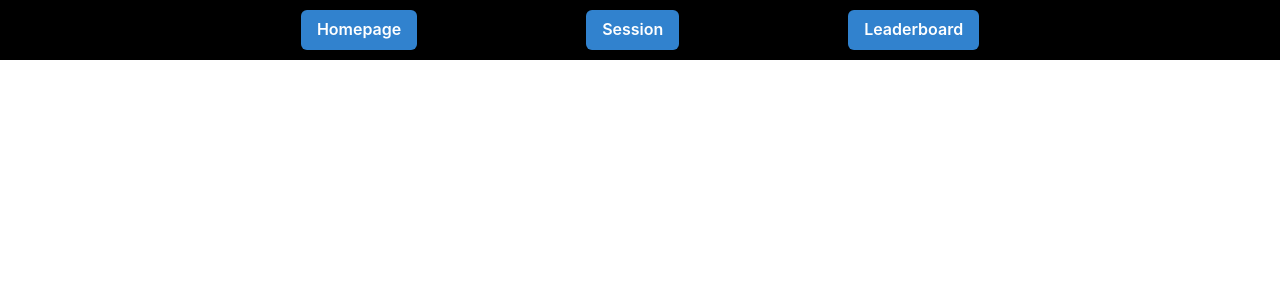
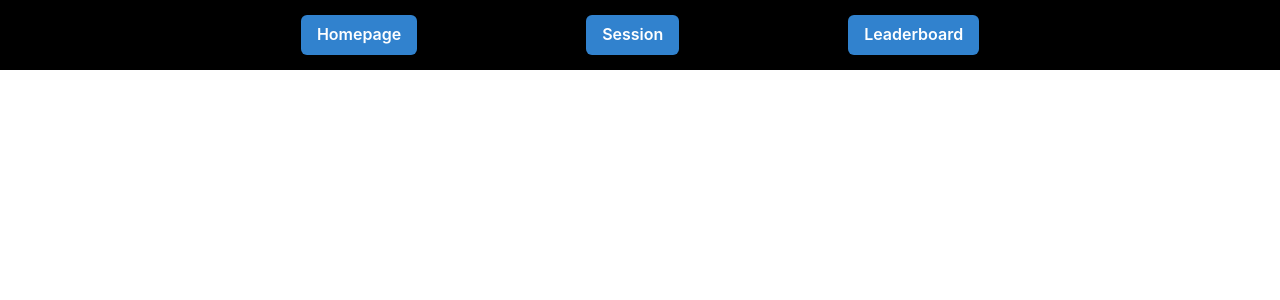
Before and after one commit to appKom/smashpause, a Next.js app: page /components/atoms/Navbar in a window 1280 px wide. Shown: the top 300 px of the page. Built offline with nearby package versions, Linux system fonts and the light colour scheme.

Commit message:
liten design endring

```diff
--- a/pages/components/atoms/Navbar.tsx
+++ b/pages/components/atoms/Navbar.tsx
@@ -24,7 +24,7 @@ const Navbar:React.FC = () => {
 
     return (
         <div>
-            <HStack justifyContent={"center"} bg={"black"} padding={"10px"}>
+            <HStack justifyContent={"center"} bg={"black"} padding={"15px"}>
                 <Flex display={"flex"}>
                     <HStack width={"1000px"}>
                         <Spacer/>
```
